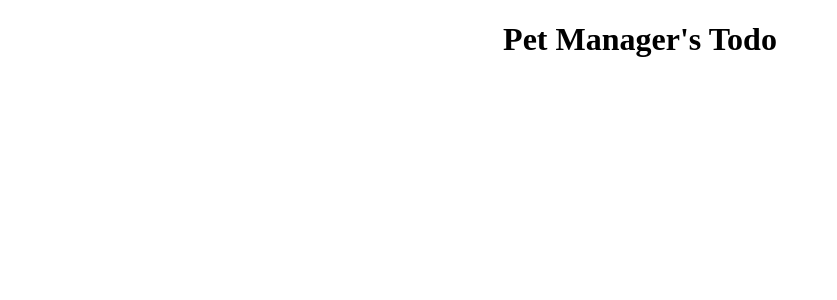
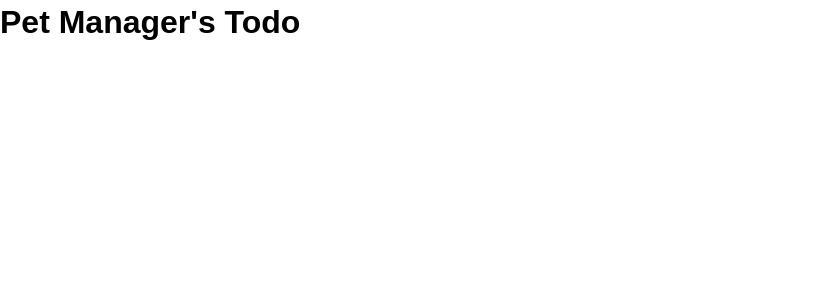
Before and after one commit to Mekarosi/pet-manager-todo2, a React (Create React App) app: page / in a window 1280 px wide. Shown: the top 300 px of the page, without its empty margins (0-837 px from the left). Built offline with nearby package versions, Linux system fonts and the light colour scheme.

Commit message:
Add basic CSS style

```diff
--- a/src/App.css
+++ b/src/App.css
@@ -1,38 +1,15 @@
-.App {
-  text-align: center;
+* {
+  box-sizing: border-box;
+  margin: 0;
+  padding: 0;
 }
 
-.App-logo {
-  height: 40vmin;
-  pointer-events: none;
+body {
+  font-family: Arial, Helvetica, sans-serif;
+  line-height: 1.4;
 }
 
-@media (prefers-reduced-motion: no-preference) {
-  .App-logo {
-    animation: App-logo-spin infinite 20s linear;
-  }
+a {
+  color: #333;
+  text-decoration: none;
 }
-
-.App-header {
-  background-color: #282c34;
-  min-height: 100vh;
-  display: flex;
-  flex-direction: column;
-  align-items: center;
-  justify-content: center;
-  font-size: calc(10px + 2vmin);
-  color: white;
-}
-
-.App-link {
-  color: #61dafb;
-}
-
-@keyframes App-logo-spin {
-  from {
-    transform: rotate(0deg);
-  }
-  to {
-    transform: rotate(360deg);
-  }
-}
```
